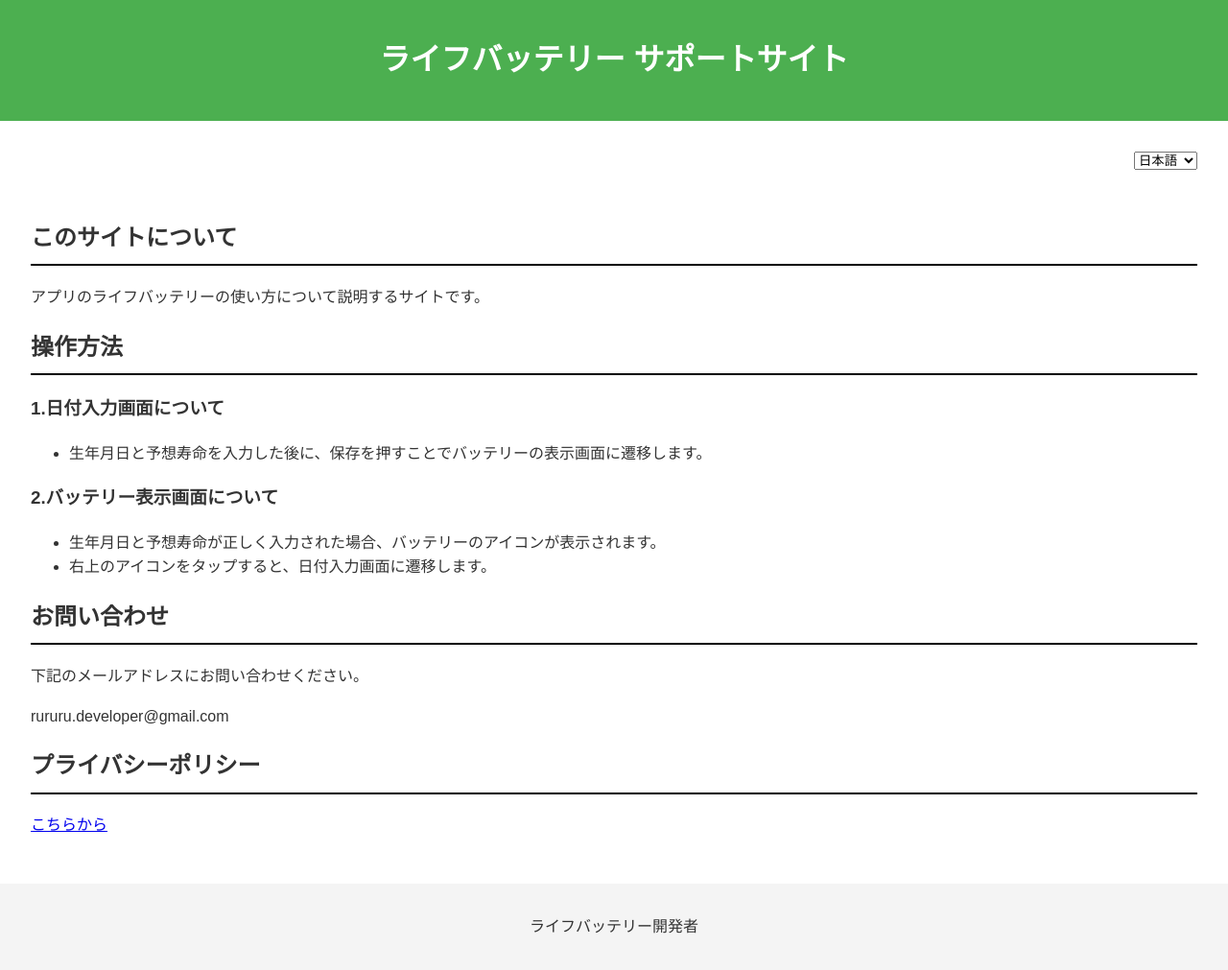
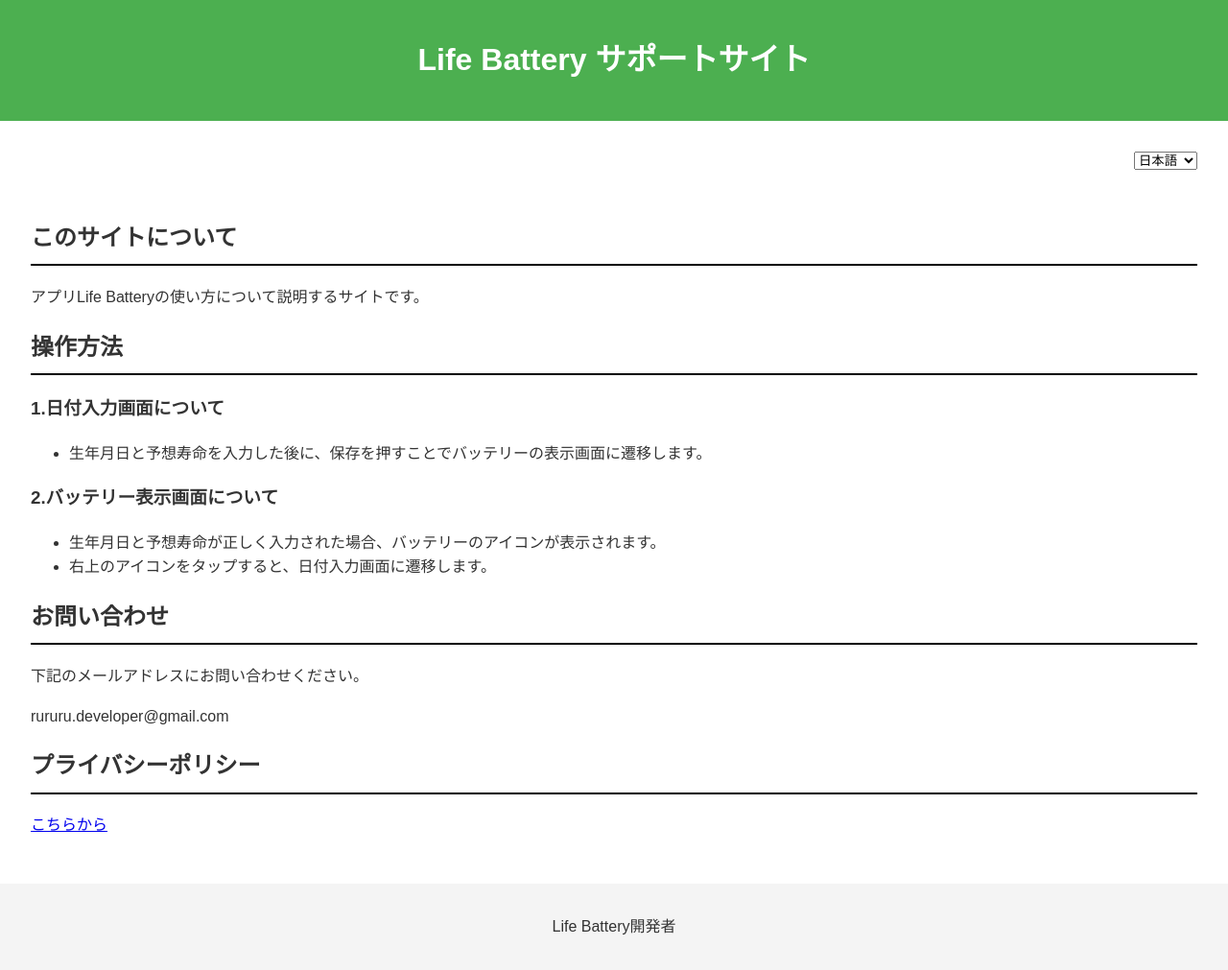
Before and after one commit to Ru2Lu/life-battery-support-site, a plain HTML site: page index.html in a window 1280 px wide. Shown: the whole page at 96% size. Drawn offline with Linux system fonts and the light colour scheme.

Commit message:
Update index.html

```diff
--- a/index.html
+++ b/index.html
@@ -54,10 +54,10 @@
     <script>
       const textContent = {
         japanese: {
-          'site-title': 'ライフバッテリー サポートサイト',
+          'site-title': 'Life Battery サポートサイト',
           'about-title': 'このサイトについて',
           'about-text':
-            'アプリのライフバッテリーの使い方について説明するサイトです。',
+            'アプリLife Batteryの使い方について説明するサイトです。',
           'description-title': '操作方法',
           'desc-subtitle-1': '1.日付入力画面について',
           'desc-text-1':
@@ -71,7 +71,7 @@
           'contact-desc': '下記のメールアドレスにお問い合わせください。',
           'privacy-title': 'プライバシーポリシー',
           'privacy-link': 'こちらから',
-          'footer-text': 'ライフバッテリー開発者',
+          'footer-text': 'Life Battery開発者',
         },
         english: {
           'site-title': 'Life Battery Support Site',
```
